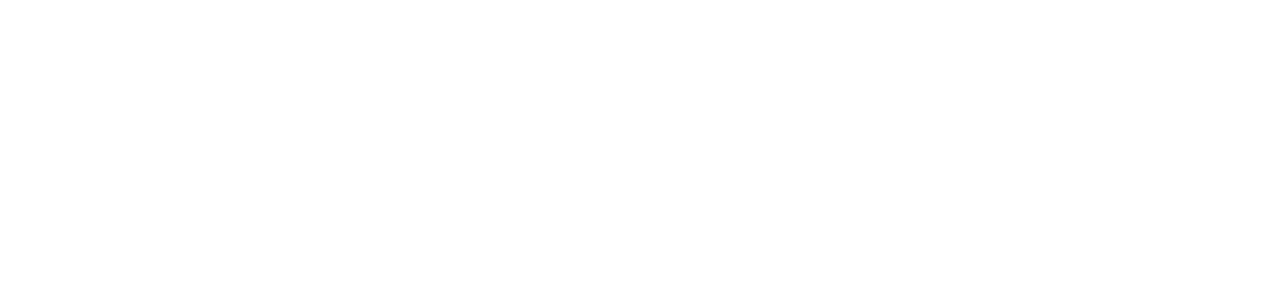
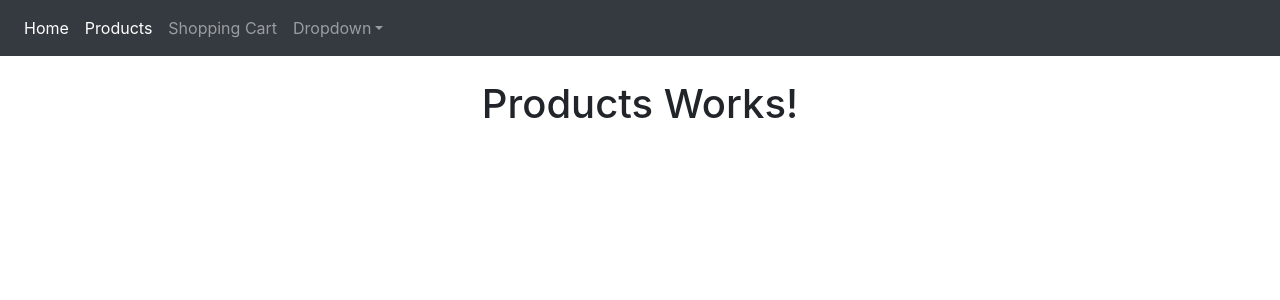
Before and after one commit to jesus-mdz/apprentice-react-o-shop, a React (Create React App) app: page / in a window 1280 px wide. Before the commit this address led to /login. Shown: the top 300 px of the page. Built offline with nearby package versions, Linux system fonts and the light colour scheme; sample sign-in values are in the browser's storage.

Commit message:
refactor(private-route): adjust conditional

```diff
--- a/src/components/PrivateRoute/PrivateRoute.js
+++ b/src/components/PrivateRoute/PrivateRoute.js
@@ -6,7 +6,7 @@
     <Route
       {...rest}
       render={(props) =>
-        localStorage.getItem('user') === 'true' ? (
+        localStorage.getItem('user') ? (
           <Component {...props} />
         ) : (
           <Redirect
```
